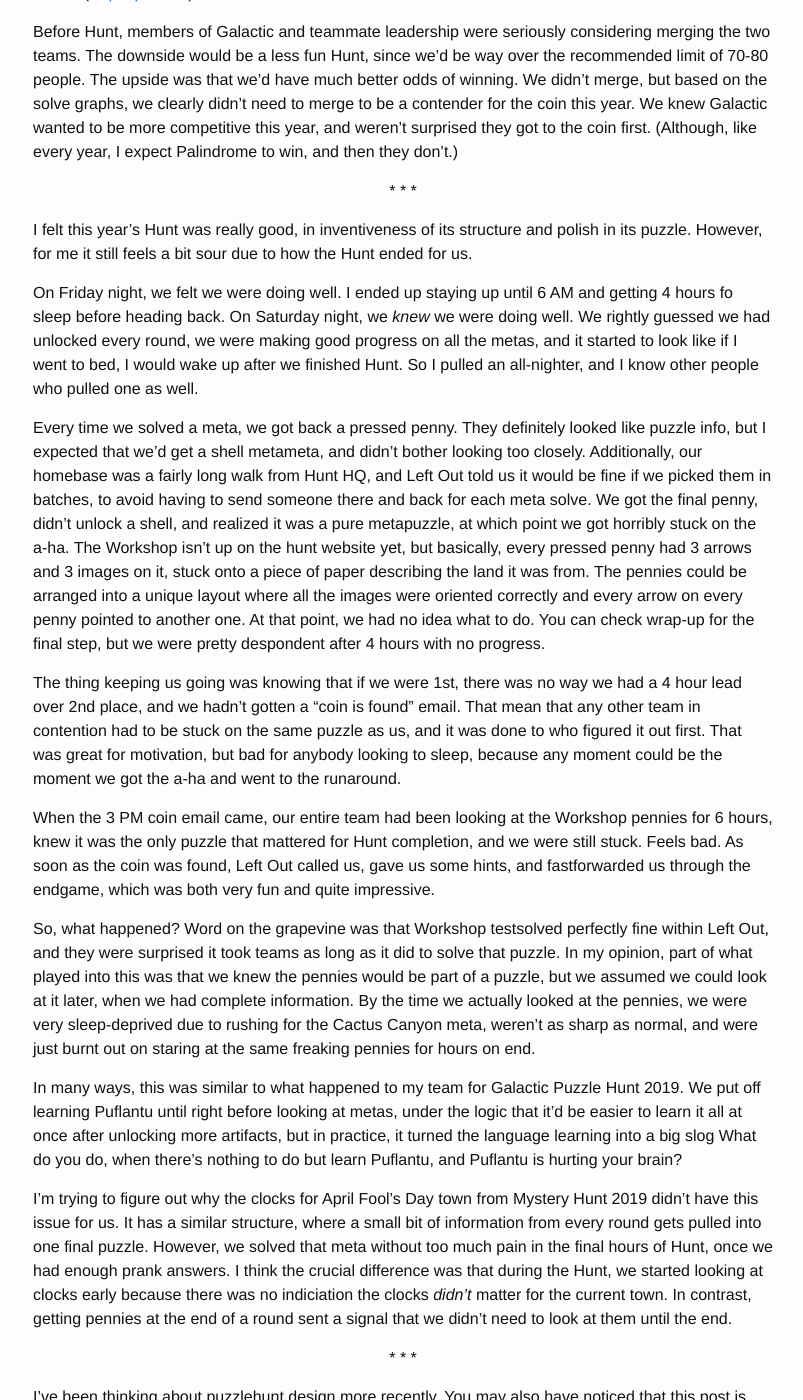
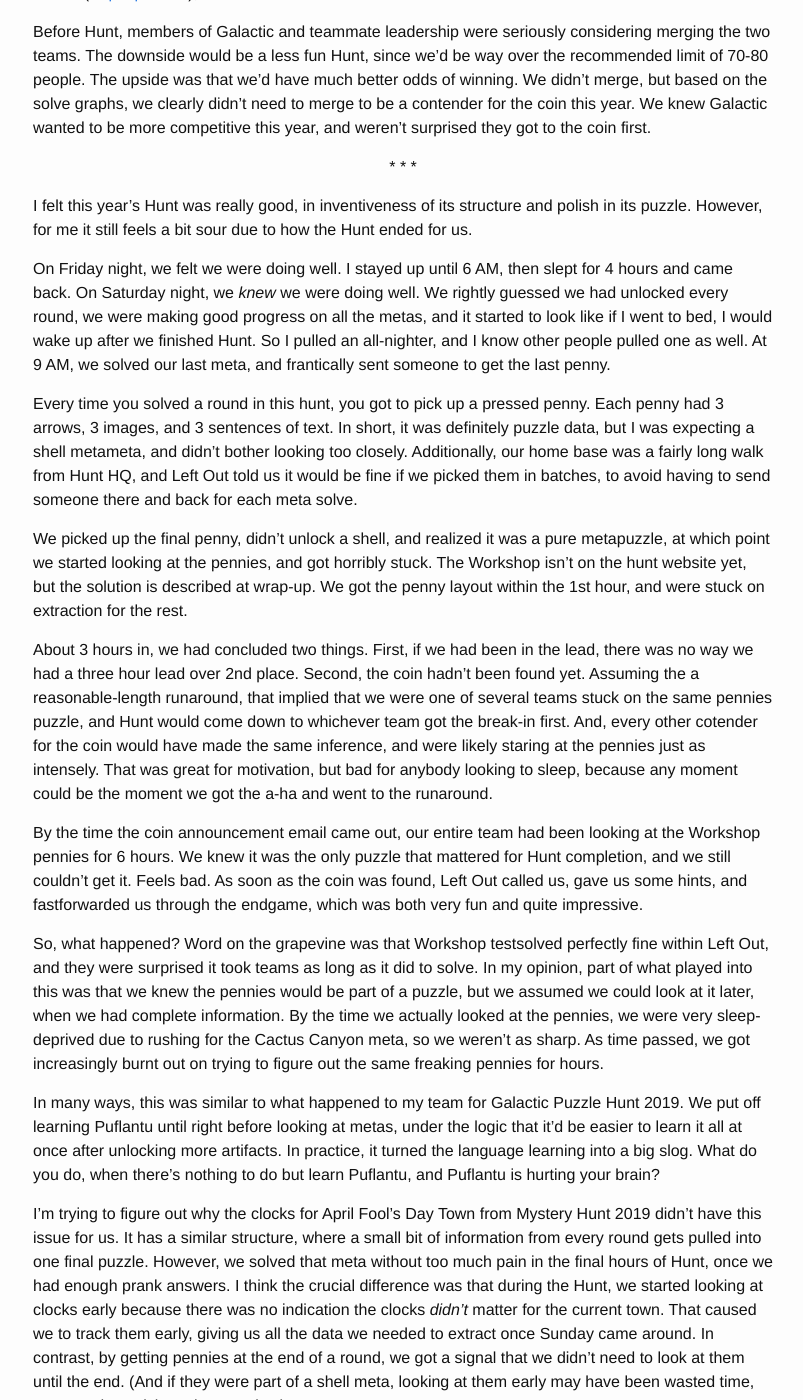
Before and after one commit to alexirpan/alexirpan.github.io, a Jekyll site: the page built from _posts/2020-01-20-mh-2020.markdown, in a window 1280 px wide and 1400 px high, scrolled down 704 px. Shown: the whole window, without its empty margins (237-1040 px from the left). Built offline with Jekyll 4.4.1, drawn with Linux system fonts in a browser that asks for light colours; nearby versions of some CDN libraries; some of the changed text lies outside the part shown.

Commit message:
Final draft

```diff
--- a/_posts/2020-01-20-mh-2020.markdown
+++ b/_posts/2020-01-20-mh-2020.markdown
@@ -42,8 +42,7 @@
 much better odds of winning. We didn't merge, but based on the solve
 graphs, we clearly didn't need to merge to be
 a contender for the coin this year. We knew Galactic wanted to be more competitive
-this year, and weren't surprised they got to the coin first. (Although,
-like every year, I expect Palindrome to win, and then they don't.)
+this year, and weren't surprised they got to the coin first.
 
 \* \* \*
 {: .centered }
@@ -52,82 +51,100 @@
 and polish in its puzzle. However, for me it still feels a bit sour due to how the
 Hunt ended for us.
 
-On Friday night, we felt we were doing well. I ended up staying up until 6 AM and
-getting 4 hours fo sleep before heading back. On Saturday night, we *knew* we
+On Friday night, we felt we were doing well. I stayed up until 6 AM,
+then slept for 4 hours and came back.
+On Saturday night, we *knew* we
 were doing well. We rightly guessed we had unlocked every round, we were making
 good progress on all the metas, and it started to look like if I went to bed,
 I would wake up after we finished Hunt. So I pulled an all-nighter, and I know other
-people who pulled one as well.
+people pulled one as well. At 9 AM, we solved our last meta, and frantically
+sent someone to get the last penny.
 
-Every time we solved a meta, we got back a pressed penny. They definitely looked like
-puzzle info, but I expected that we'd get a shell metameta, and didn't bother
-looking too closely. Additionally, our homebase was a fairly long walk from
+Every time you solved a round in this hunt, you got to pick up a pressed penny.
+Each penny had 3 arrows, 3 images, and 3 sentences of text. In short, it was definitely
+puzzle data, but I was expecting a shell metameta, and didn't bother
+looking too closely.
+Additionally, our home base was a fairly long walk from
 Hunt HQ, and Left Out told us it would be fine if we picked them in batches,
 to avoid having to send someone there and back for each meta solve.
-We got the final penny, didn't unlock a shell, and realized it was a pure metapuzzle,
-at which point we got horribly stuck on the a-ha. The Workshop isn't up on
-the hunt website yet, but basically, every pressed penny had 3 arrows and 3 images
-on it, stuck onto a piece of paper describing the land it was from. The
-pennies could be arranged into a unique layout where all the images were
-oriented correctly and every arrow on every penny pointed to another one. At that
-point, we had no idea what to do. You can check wrap-up for the final step, but
-we were pretty despondent after 4 hours with no progress.
 
-The thing keeping us going was knowing that if we were 1st, there was no way we
-had a 4 hour lead over 2nd place, and we hadn't gotten a "coin is found" email.
-That mean that any other team in contention had to be stuck on the same puzzle
-as us, and it was done to who figured it out first.
+We picked up the final penny,
+didn't unlock a shell, and realized it was a pure metapuzzle,
+at which point we started looking at the pennies, and got horribly stuck.
+The Workshop isn't on the hunt website yet, but the solution is described at
+wrap-up. We got the penny layout within the 1st hour, and were stuck on extraction
+for the rest.
+
+About 3 hours in, we had concluded two things. First, if we had been in the lead,
+there was no way we had a three hour lead over 2nd place. Second, the coin hadn't
+been found yet. Assuming the a reasonable-length runaround, that implied that we were one of several teams
+stuck on the same pennies puzzle, and Hunt would come down to whichever team got the break-in
+first. And, every other cotender for the coin would have made the same
+inference, and were likely staring at the pennies just as intensely.
 That was great for motivation, but bad for anybody looking to sleep,
 because any moment could be the moment we got the a-ha and went to the runaround.
 
-When the 3 PM coin email came, our entire team had been looking at the Workshop
-pennies for 6 hours, knew it was the only puzzle that mattered for Hunt
-completion, and we were still stuck. Feels bad. As soon as the coin was found,
+By the time the coin announcement email came out,
+our entire team had been looking at the Workshop
+pennies for 6 hours. We knew it was the only puzzle that mattered for Hunt
+completion, and we still couldn't get it. Feels bad. As soon as the coin was found,
 Left Out called us, gave us some hints, and fastforwarded us through the
 endgame, which was both very fun and quite impressive.
 
 So, what happened? Word on the grapevine was that Workshop testsolved
 perfectly fine within Left Out, and they were surprised it took teams as long
-as it did to solve that puzzle. In my opinion, part of what played into this
+as it did to solve. In my opinion, part of what played into this
 was that we knew the pennies would be part of a puzzle, but we assumed we
 could look at it later, when we had complete information.
 By the time we actually looked at the pennies, we were very
-sleep-deprived due to rushing for the Cactus Canyon meta, weren't as sharp
-as normal, and were just burnt out on staring at the same freaking pennies
-for hours on end.
+sleep-deprived due to rushing for the Cactus Canyon meta, so we weren't as sharp.
+As time passed, we got increasingly burnt out
+on trying to figure out the same freaking pennies for hours.
 
 In many ways, this was similar to what happened to my team for
 Galactic Puzzle Hunt 2019. We put off learning Puflantu until right before
 looking at metas, under the logic that it'd be easier to learn it all at once
-after unlocking more artifacts, but in practice, it turned the language
-learning into a big slog  What do you do, when there's nothing to do but
+after unlocking more artifacts. In practice, it turned the language
+learning into a big slog. What do you do, when there's nothing to do but
 learn Puflantu, and Puflantu is hurting your brain?
 
-I'm trying to figure out why the clocks for April Fool's Day town from
+I'm trying to figure out why the clocks for April Fool's Day Town from
 Mystery Hunt 2019 didn't have this issue for us. It has a similar structure,
 where a small bit of information from every round gets pulled into one
 final puzzle. However, we solved that meta without
 too much pain in the final hours of Hunt, once we had enough prank
 answers. I think the crucial difference was that during the Hunt,
-we started looking at clocks early because there was no indiciation the
-clocks *didn't* matter for the current town. In contrast, getting pennies at
-the end of a round sent a signal that we didn't need to look at them
-until the end.
+we started looking at clocks early because there was no indication the
+clocks *didn't* matter for the current town. That caused we to track them
+early, giving us all the data we needed to extract once Sunday came around.
+In contrast, by getting pennies at
+the end of a round, we got a signal that we didn't need to look at them
+until the end. (And if they were part of a shell meta, looking at them
+early may have been wasted time, compared to solving other puzzles.)
 
 \* \* \*
 {: .centered }
 
-I've been thinking about puzzlehunt design more recently. You may also
+I've been thinking about puzzlehunt design more. You may also
 have noticed that this post is labeled "Part 1". These two facts are linked!
 I'm one of the organizers for [My Little Pony: Puzzles Are Magic](https://www.puzzlesaremagic.com/),
 a puzzlehunt that starts in about 10 days.
 
-Currently, I'm 50-50 between trying to get as many sign-ups as possible, and
+Currently, I'm 50-50 between trying to get more sign-ups, and
 freaking out that people are going to hate it for not living up to expectations.
 I've been told this is a natural part of the creative process. I'm also still
 freaking out.
 
 Puzzles are Magic should be fine, but in the next few days, I'll be spending
-more puzzle-time on making sure the hunt website doesn't blow up, and less time
-blogging about Mystery Hunt. When things are less busy, I'll share specific
+more puzzle-time on making sure the hunt website can handle the load,
+and less time blogging about Mystery Hunt. When things are less busy, I'll share specific
 puzzle stories.
+
+Last note: automated callbacks! I'm in favor of it. (Somewhat selfishly,
+as teammate benefits from it a lot.)
+I understand that some people like to hear
+a human voice now and then, and hunt organizers like how it lets them listen to
+teams celebrate a puzzle solve, but there's no reason you can't occasionally
+call teams for a check-in, or visit them in-person, while letting an
+automated system handle the majority of calls that are simply replies to
+puzzle guesses. It's not a binary choice. Just saying.
```
